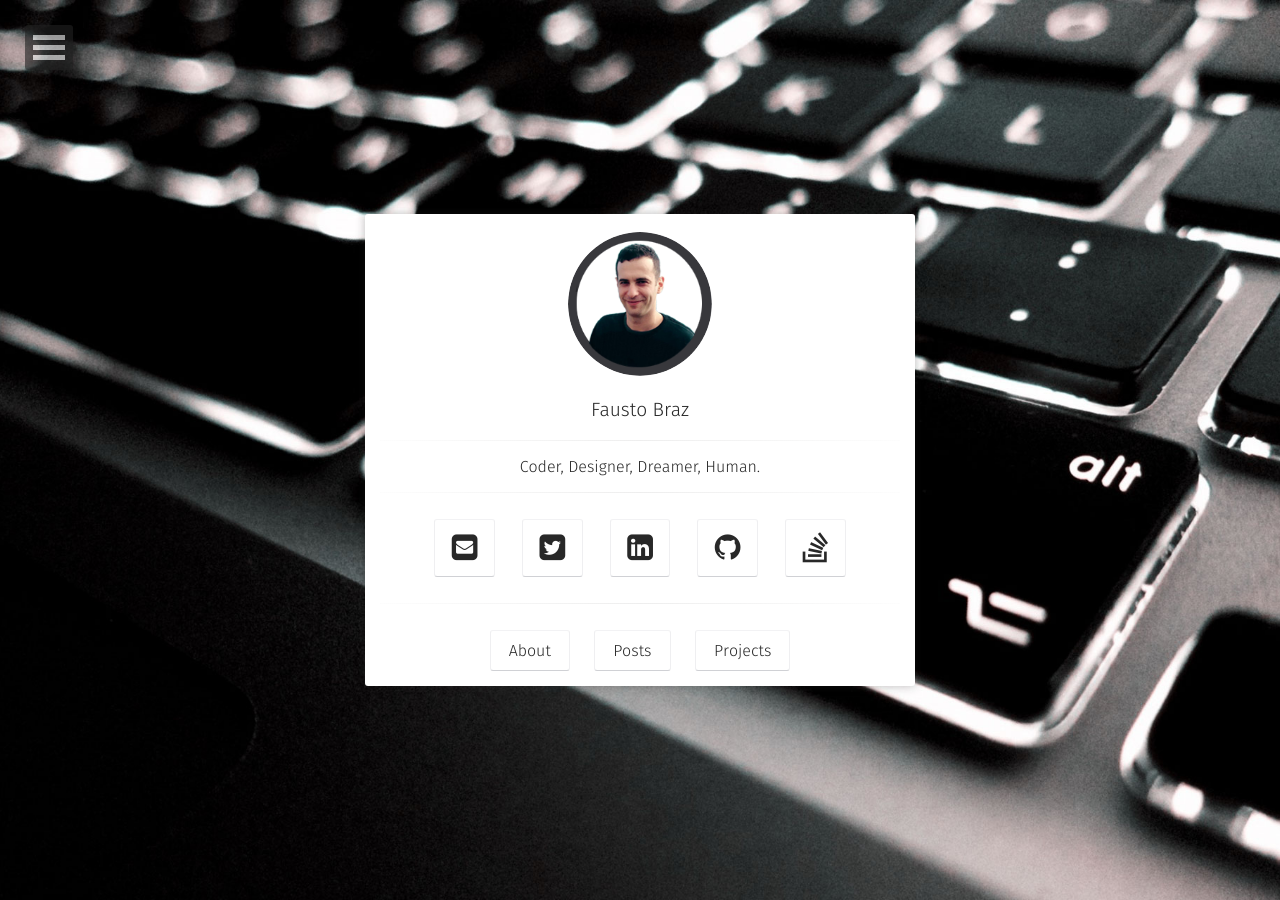
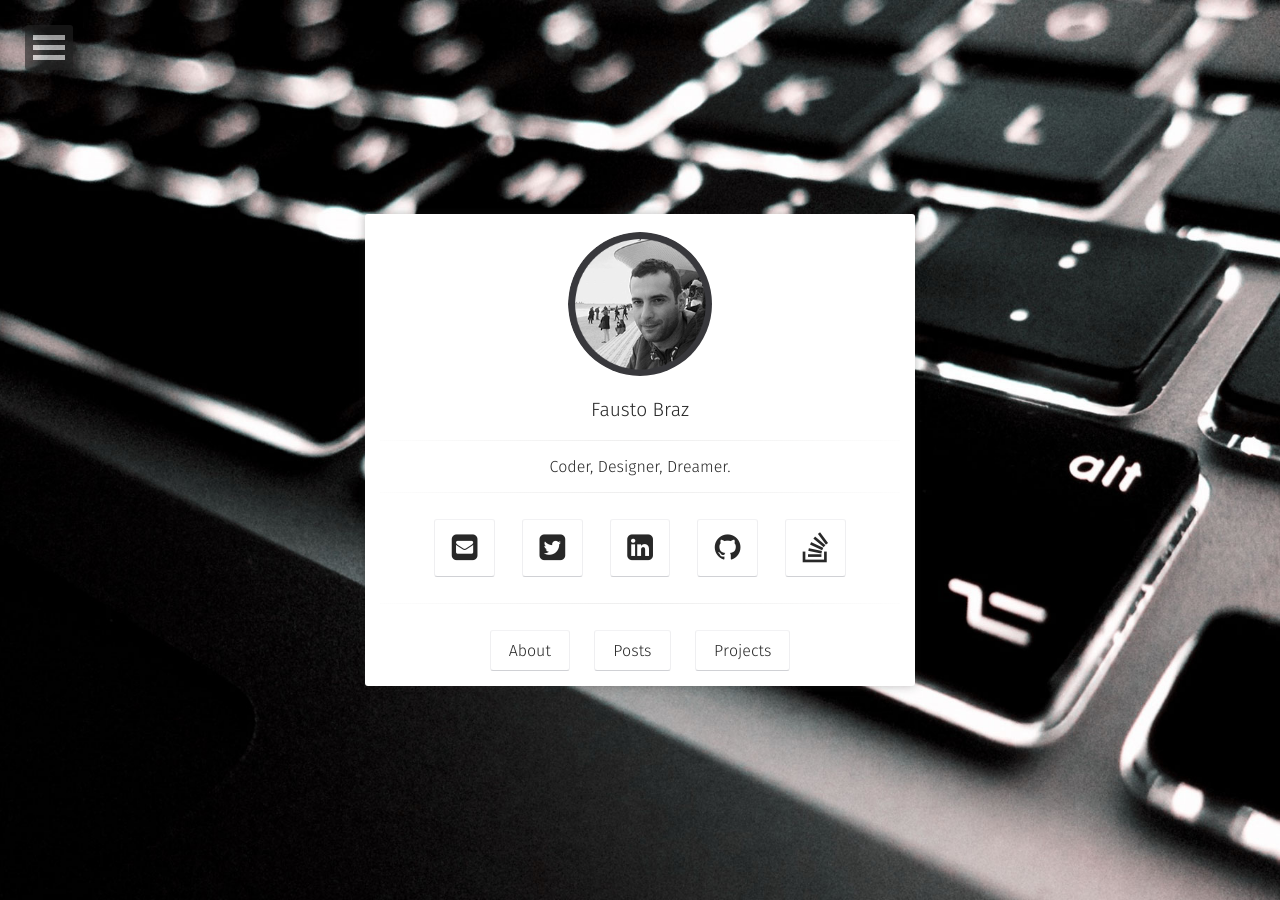
Before and after one commit to fstbraz/fstbraz.github.io, a Jekyll site: the page built from index.html, in a window 1280 px wide. Built offline with Jekyll 4.4.1, drawn with Linux system fonts in a browser that asks for light colours; nearby versions of some CDN libraries; some web fonts are replaced; library files that are not in the unit come from our copies.

```diff
--- a/_config.yml
+++ b/_config.yml
@@ -1,6 +1,6 @@
 # Site
 title:              Fausto Braz
-bio:                'Coder, Designer, Dreamer, Human.'
+bio:                'Coder, Designer, Dreamer.'
 #description:        "In this website I'm sharing the adventures of a Lisbon based web developer and my projects too."
 reading_time:       true
 words_per_minute:   200
```
Also changed, not shown: assets/img/_logo.png (added), assets/img/logo.png.
